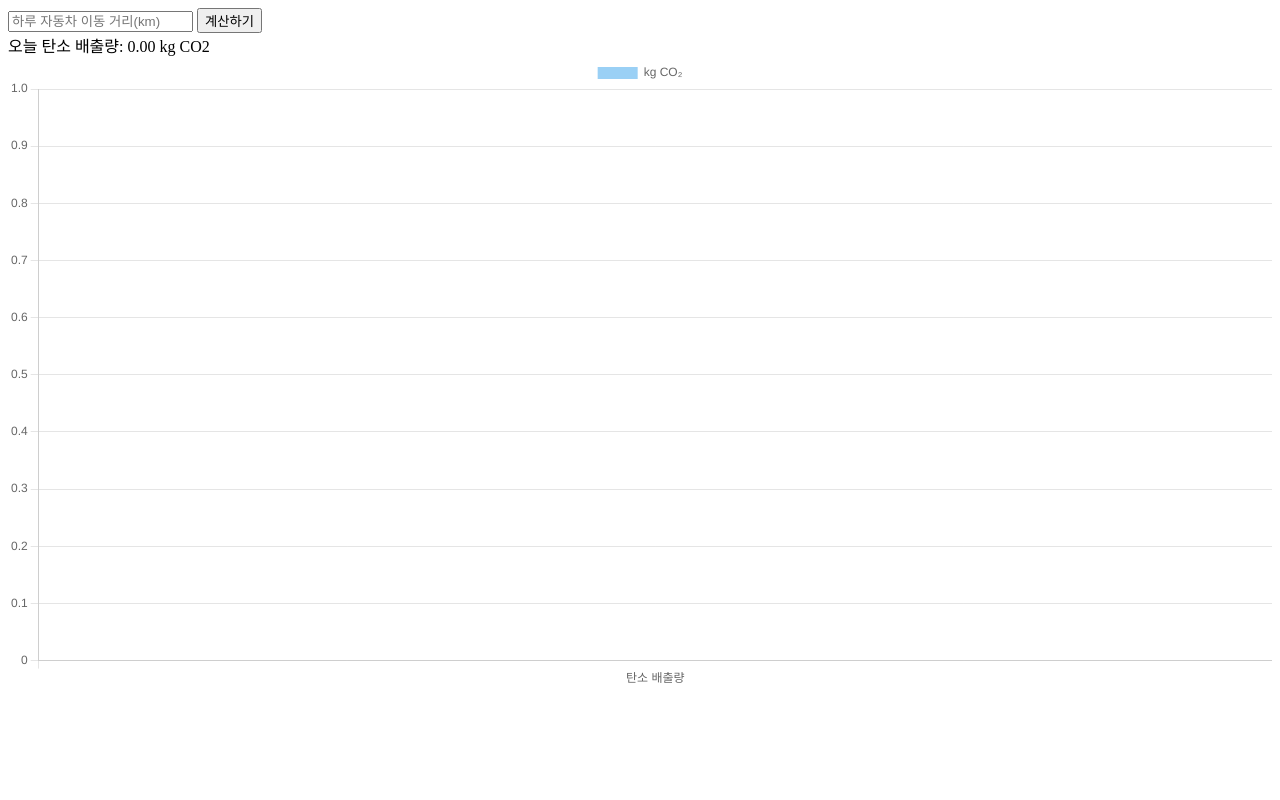
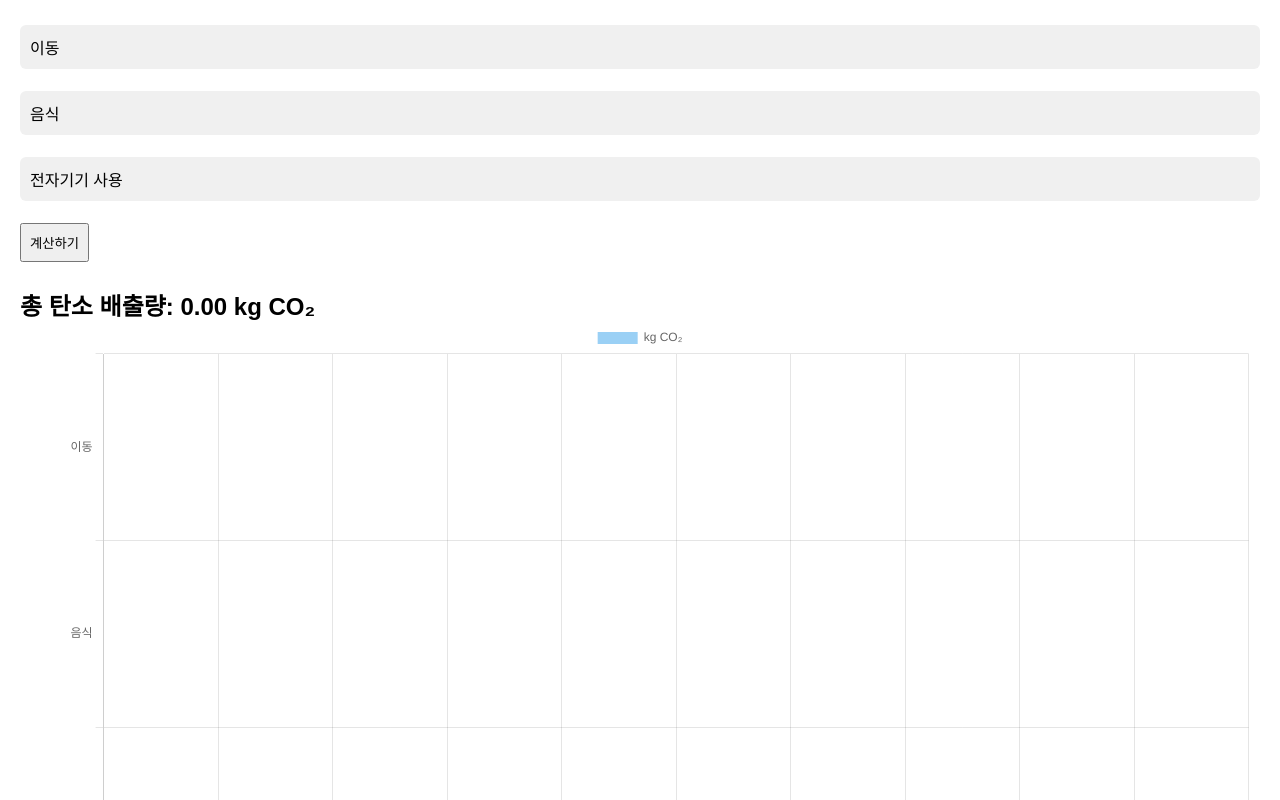
Before and after one commit to DDakQ/-, a plain HTML site: page index.html in a window 1280 px wide. Both pictures are taken after a click on the button "계산하기". Shown: the top 800 px of the page. Drawn offline with Linux system fonts and the light colour scheme.

Commit message:
Add files via upload

```diff
--- a/index.html
+++ b/index.html
@@ -1,11 +1,50 @@
-<input type="number" id="car-km" placeholder="하루 자동차 이동 거리(km)">
-<button id="calc-btn">계산하기</button>
+<!DOCTYPE html>
+<html lang="ko">
+<head>
+    <meta charset="UTF-8">
+    <meta name="viewport" content="width=device-width, initial-scale=1.0">
+    <title>탄소 배출량 계산기</title>
 
-<BrowserRouter basename={process.env.PUBLIC_URL}>
-</BrowserRouter>
+    <link rel="stylesheet" href="style.css">
 
-<div id="result"></div>
+</head>
+<body>
 
-<canvas id="resultChart"></canvas>
-<script src="libs/chart.min.js"></script>
-<script src="script.js"></script>
+    <div class="category">
+      <button class="cat-btn" data-cat="move">이동</button>
+      <div class="cat-children" id="cat-move">
+        <input type="number" class="factor-input" data-factor-id="move1" placeholder="이동 항목 1">
+        <input type="number" class="factor-input" data-factor-id="move2" placeholder="이동 항목 2">
+        <input type="number" class="factor-input" data-factor-id="move3" placeholder="이동 항목 3">
+      </div>
+    </div>
+
+    <div class="category">
+      <button class="cat-btn" data-cat="food">음식</button>
+      <div class="cat-children" id="cat-food">
+        <input type="number" class="factor-input" data-factor-id="food1" placeholder="음식 항목 1">
+        <input type="number" class="factor-input" data-factor-id="food2" placeholder="음식 항목 2">
+        <input type="number" class="factor-input" data-factor-id="food3" placeholder="음식 항목 3">
+      </div>
+    </div>
+
+    <div class="category">
+      <button class="cat-btn" data-cat="device">전자기기 사용</button>
+      <div class="cat-children" id="cat-device">
+        <input type="number" class="factor-input" data-factor-id="device1" placeholder="전자기기 항목 1">
+        <input type="number" class="factor-input" data-factor-id="device2" placeholder="전자기기 항목 2">
+        <input type="number" class="factor-input" data-factor-id="device3" placeholder="전자기기 항목 3">
+      </div>
+    </div>
+    <button id="calc-btn">계산하기</button>
+
+    <div id="result"></div>
+    <div id="total-result" style="font-size: 1.5rem; margin-top: 20px; font-weight: bold;"></div>
+
+    <canvas id="resultChart"></canvas>
+
+    <script src="libs/chart.min.js"></script>
+    <script src="script.js"></script>
+
+</body>
+</html>
--- a/script.js
+++ b/script.js
@@ -1,24 +1,54 @@
 let factors;
 let chart;
+
+document.addEventListener("DOMContentLoaded", () => {
+  document.querySelectorAll(".cat-btn").forEach(btn => {
+    btn.addEventListener("click", () => {
+      const cat = btn.dataset.cat;
+      const target = document.getElementById("cat-" + cat);
+
+      target.classList.toggle("open");
+    });
+  });
+});
 
 fetch("./data/emission_factors.json")
   .then(res => res.json())
   .then(data => {
     factors = data;
 
-    document.getElementById("calc-btn").addEventListener("click", () => {
-      const km = Number(document.getElementById("car-km").value);
+  document.getElementById("calc-btn").addEventListener("click", () => {
+    const inputs = document.querySelectorAll(".factor-input");
 
-      const result = km * factors.car;
+    const categorySums = {
+    move: 0,
+    food: 0,
+    device: 0
+  };
 
-      document.getElementById("result").textContent =
-        `오늘 탄소 배출량: ${result.toFixed(2)} kg CO2`;
+  inputs.forEach(input => {
+    const id = input.dataset.factorId;
+    const category = id.replace(/[0-9]/g, ""); // move1 -> move
 
-      drawChart(result);
-    });
+    const value = Number(input.value);
+    const factor = factors[id];
+
+    if (!isNaN(value) && factor !== undefined) {
+      const emission = value * factor;
+      categorySums[category] += emission;
+    }
   });
 
-function drawChart(value) {
+    const total = categorySums.move + categorySums.food + categorySums.device;
+
+    document.getElementById("total-result").textContent =
+      `총 탄소 배출량: ${total.toFixed(2)} kg CO₂`;
+
+    drawChart(categorySums);
+  });
+});
+
+function drawChart(categorySums) {
   const ctx = document.getElementById("resultChart").getContext("2d");
 
   if (chart) {
@@ -26,16 +56,22 @@ function drawChart(value) {
   }
 
   chart = new Chart(ctx, {
-    type: "bar",
-    data: {
-      labels: ["탄소 배출량"],
-      datasets: [
+  type: "bar",
+  data: {
+    labels: ["이동", "음식", "전자기기 사용"],
+    datasets: [
         {
           label: "kg CO₂",
-          data: [value]
+          data: [
+            categorySums.move,
+            categorySums.food,
+            categorySums.device
+          ]
         }
       ]
     },
-    options: {}
+    options: {
+      indexAxis: "y"
+    }
   });
 }
--- a/style.css
+++ b/style.css
@@ -8,7 +8,65 @@ input, button {
   margin: 5px 0;
 }
 
+/* 기본 차트 크기 */
 #resultChart {
   width: 400px;
   height: 200px;
 }
+
+/* ---------------------------- */
+/* 카테고리 트리 스타일 */
+/* ---------------------------- */
+
+.category {
+  margin-bottom: 12px;
+}
+
+/* 카테고리 버튼 */
+.cat-btn {
+  width: 100%;
+  padding: 10px;
+  text-align: left;
+  font-size: 1rem;
+  cursor: pointer;
+  background: #f0f0f0;
+  border: none;
+  border-radius: 6px;
+  transition: background 0.2s ease;
+}
+
+.cat-btn:hover {
+  background: #e4e4e4;
+}
+
+/* 하위 항목 컨테이너: 접힌 상태 */
+.cat-children {
+  max-height: 0;
+  overflow: hidden;
+  transition: max-height 0.35s ease;
+  padding-left: 10px;
+}
+
+/* 펼쳐진 상태 */
+.cat-children.open {
+  max-height: 500px; /* 충분히 여유를 줌 */
+  margin-top: 5px;
+}
+
+/* 하위 input 스타일 */
+.factor-input {
+  display: block;
+  margin: 6px 0;
+  padding: 7px;
+  width: 95%;
+}
+
+/* 합계 표시 */
+#total-result {
+  font-size: 1.4rem;
+  margin-top: 15px;
+  font-weight: bold;
+}
+#total-result span {
+  color: #2a9d8f;
+}
```
